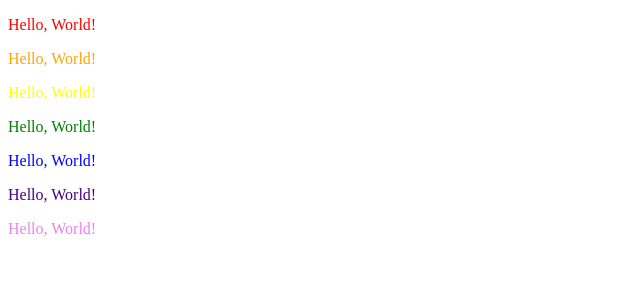
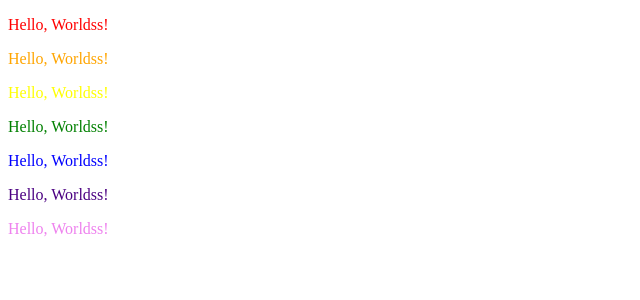
Before and after one commit to 4redbox/Code-Deploy-Practice, a Flask app: page / in a window 1280 px wide. Shown: the top 300 px of the page, without its empty margins (0-640 px from the left). Run offline with Flask 2, Linux system fonts and the light colour scheme.

Commit message:
Update index.html

```diff
--- a/templates/index.html
+++ b/templates/index.html
@@ -5,7 +5,7 @@
 </head>
 <body>
     {% for color in colors %}
-        <p style="color:{{ color }}">Hello, World!</p>
+        <p style="color:{{ color }}">Hello, Worldss!</p>
     {% endfor %}
 </body>
 </html>
```
